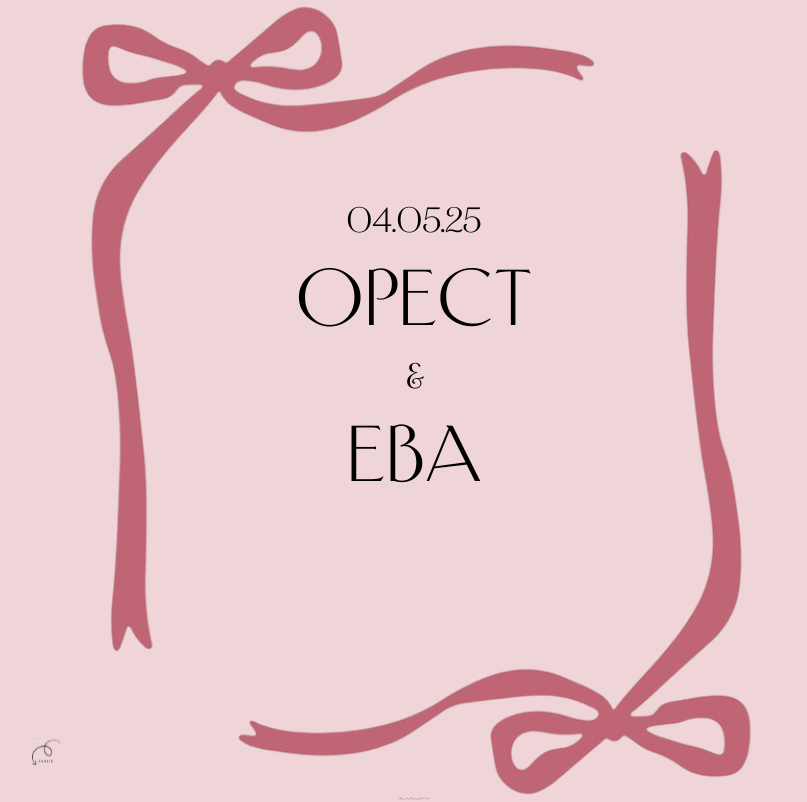
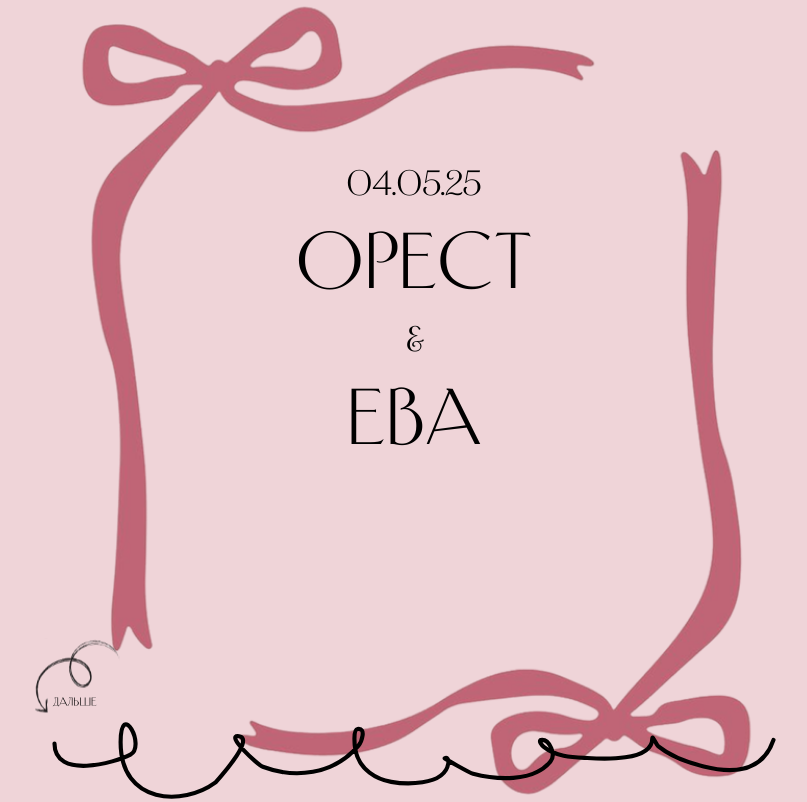
Before and after one commit to trxsh-coding/wedding-app.github.io, a React (Vite) app: page / in a window 1280 px wide. Shown: the top 802 px of the page, without its empty margins (226-1033 px from the left). Built offline with nearby package versions, Linux system fonts and the light colour scheme.

Commit message:
added favicon

```diff
--- a/src/components/Icon/Icon.tsx
+++ b/src/components/Icon/Icon.tsx
@@ -11,8 +11,8 @@ interface SvgImageProps {
 export const Icon = ({
   src,
   alt,
-  height = 32,
-  width = 32,
+  height,
+  width,
   className,
   IconClassName,
   onClick,
```
